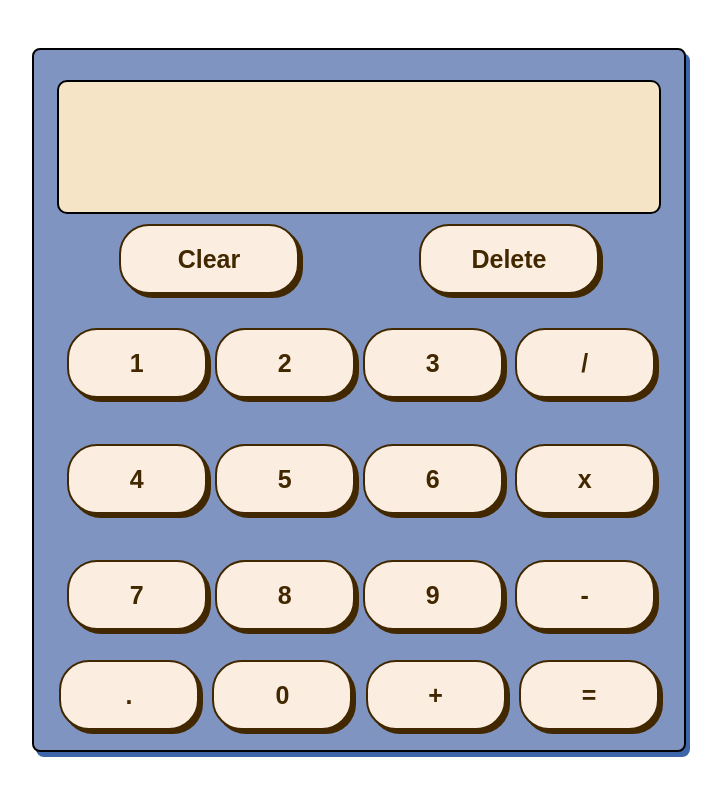
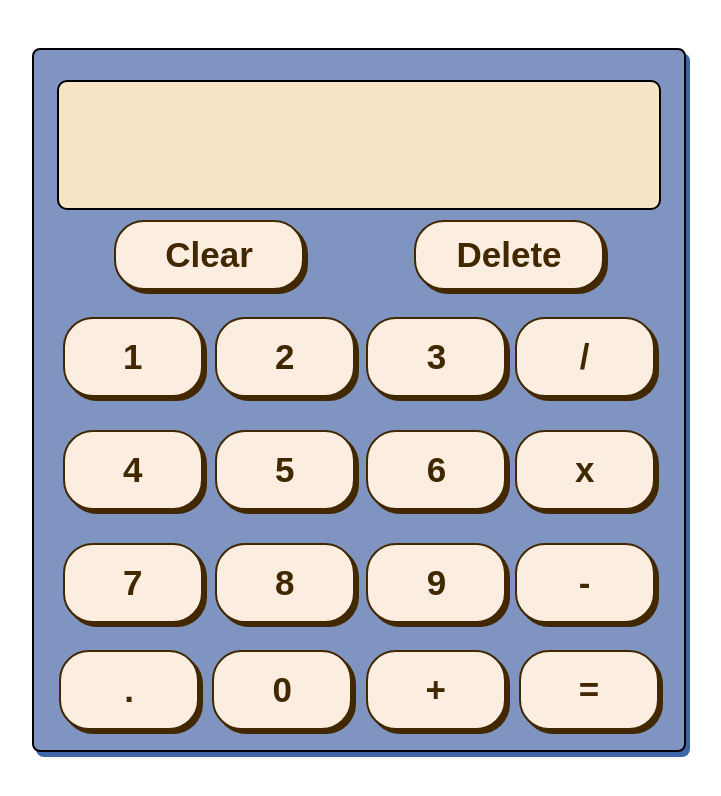
Before and after one commit to hebiscus/calculator, a plain HTML site: page index.html in a window 1280 px wide. Shown: the whole page, without its empty margins (281-1002 px from the left). Drawn offline with Linux system fonts and the light colour scheme.

Commit message:
added nicer styling to buttons

```diff
--- a/style.css
+++ b/style.css
@@ -51,12 +51,12 @@ body {
 }
 
 #clearButton {
-    width: 180px;
+    width: 190px;
     height: 70px;
 }
 
 #deleteButton {
-    width: 180px;
+    width: 190px;
     height: 70px;
 }
 
@@ -64,6 +64,7 @@ body {
     width: 600px;
     height: 340px;
     display: flex;
+    justify-content: space-between;
     margin-top: 15px;
     flex-grow: 0;
 }
@@ -71,7 +72,7 @@ body {
 .numbers {
   display: flex;
   flex-wrap: wrap;
-  justify-content: center;
+  justify-content: space-evenly;
   align-content: space-around;
   gap: 8px;
 }
@@ -89,13 +90,13 @@ body {
     width: 600px;
     display: flex;
     justify-content: space-between;
-    margin-top: auto;
+    margin-top: 15px;
     margin-bottom: 20px;
 }
 
 button {
   width: 140px;
-  height: 70px;
+  height: 80px;
   background-color: #fbeee0;
   border: 2px solid #422800;
   border-radius: 30px;
@@ -103,7 +104,7 @@ button {
   color: #422800;
   cursor: pointer;
   font-weight: 600;
-  font-size: 25px;
+  font-size: 35px;
   line-height: 50px;
   text-align: center;
   text-decoration: none;
```
